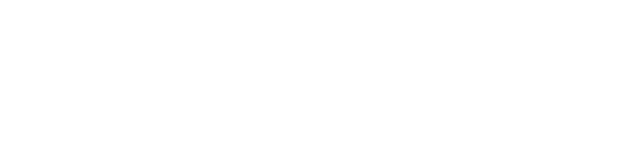
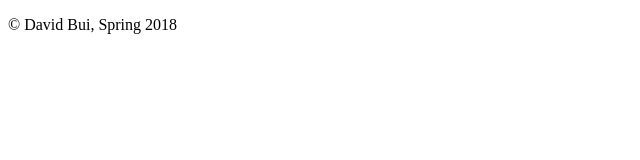
Before and after one commit to David-bui83/first-project, a website: page website/about.html in a window 1280 px wide. Shown: the whole page, without its empty margins (0-640 px from the left). Drawn offline with Linux system fonts and the light colour scheme.

Commit message:
add footer to website

```diff
--- a/website/about.html
+++ b/website/about.html
@@ -7,6 +7,8 @@
     <title>IS445</title>
 </head>
 <body>
-
+    <footer>
+        <p>&copy David Bui, Spring 2018</p>
+    </footer>
 </body>
 </html>
```
Also changed, not shown: website/contact.html (+3 -1 lines), website/index.html (+3 -1 lines).
